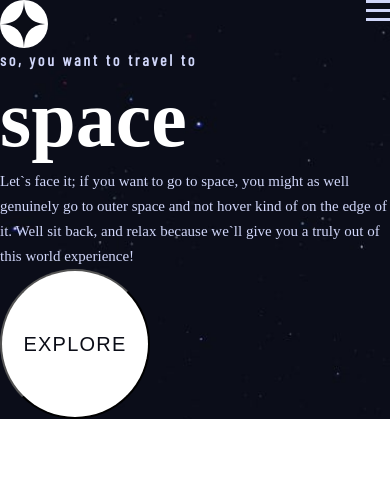
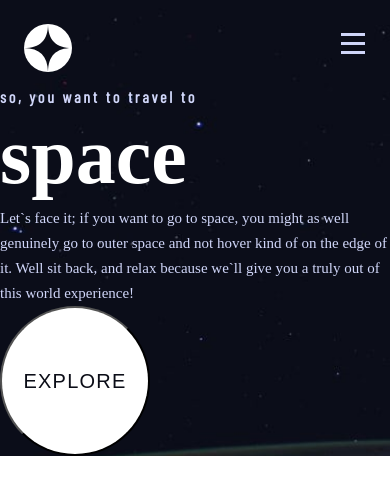
Before and after one commit to KamilKonopski/space-tourism-website-main, a React (Create React App) app: page / in a window 390 px wide. Shown: the top 494 px of the page. Built offline with nearby package versions, Linux system fonts and the light colour scheme; a web font is replaced by a local one.

Commit message:
add styles for mobile

```diff
--- a/src/components/Header/Header.module.css
+++ b/src/components/Header/Header.module.css
@@ -4,12 +4,14 @@
     justify-content: space-between;
 }
 
-.logo {
+.header__logo {
     height: 40px;
     padding: 24px;
     width: 40px;
 }
 
-.nav {
-    height: 100vh;
+.burger {
+    height: 2.1rem;
+    margin: 33px 25px;
+    width: 2.4rem;
 }
```
